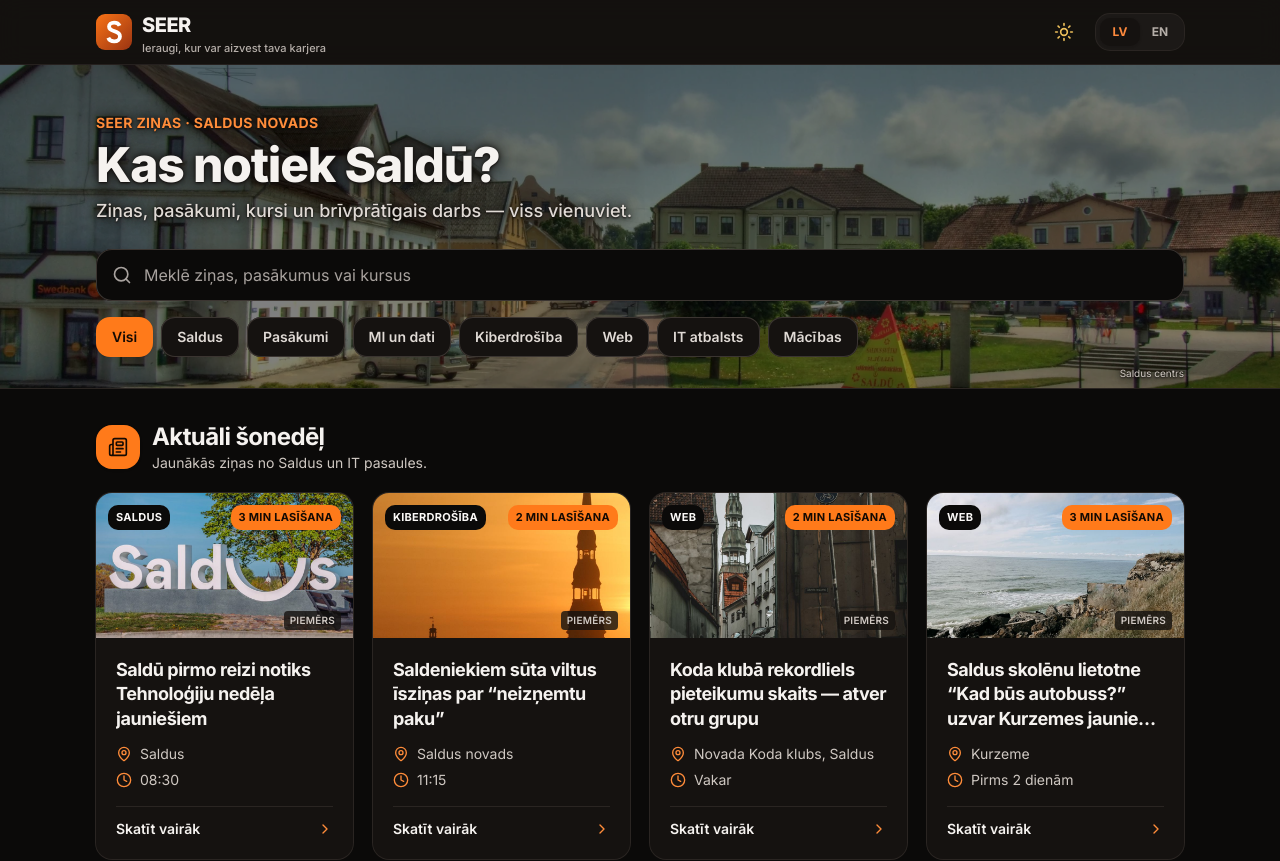
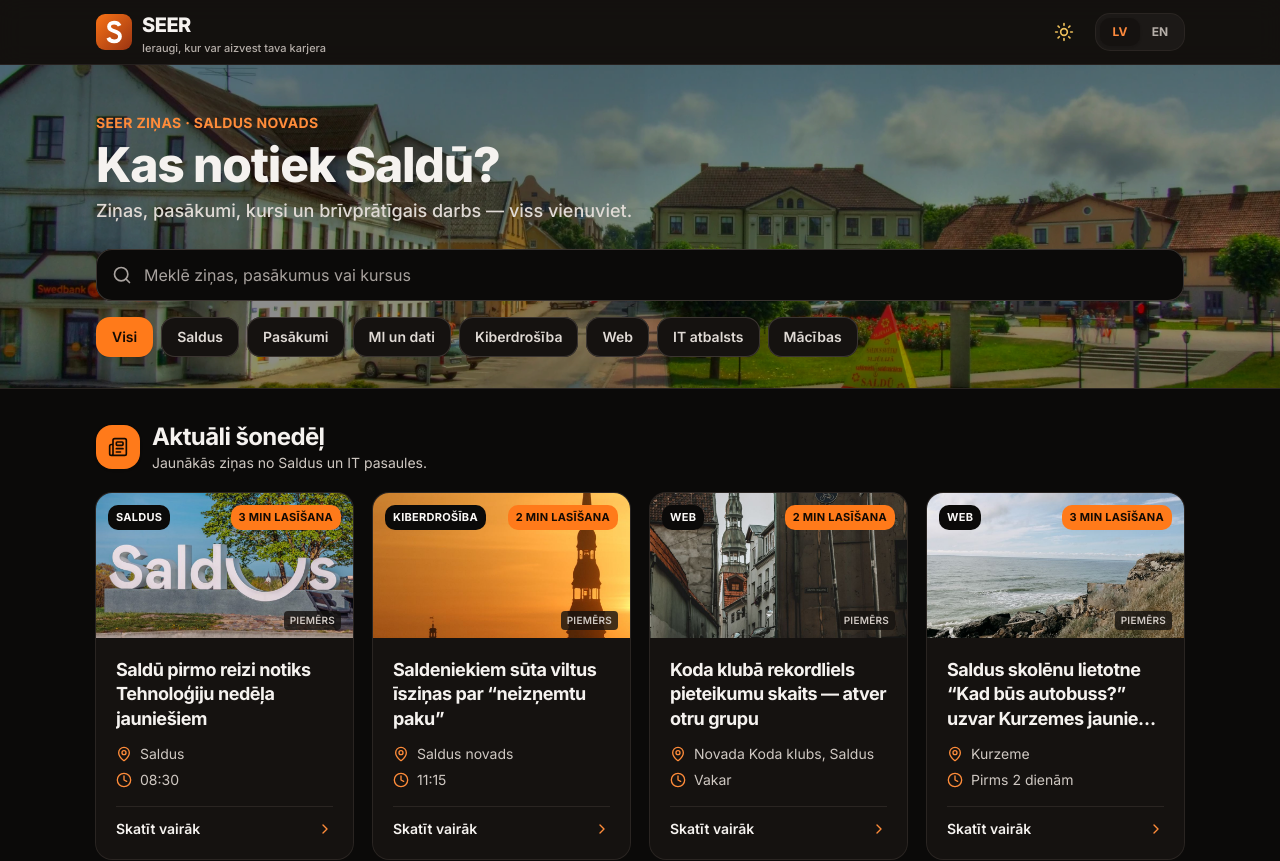
Before and after one commit to EdvardsLinde/Project-Ere, a React (Vite) app: page /news in a window 1280 px wide. Shown: the top 861 px of the page. Built offline with nearby package versions, Linux system fonts and the light colour scheme.

Commit message:
News hero: more saturated photo, no caption, no text halo
Co-Authored-By: Claude Opus 5.5 <noreply@anthropic.com>
Claude-Session: https://claude.ai/code/session_01Q4eRBs9GnLF6MGCxy9wsFT

```diff
--- a/src/features/news/News.tsx
+++ b/src/features/news/News.tsx
@@ -34,11 +34,11 @@ export function News() {
       <section className="relative -mt-5 bg-card pt-8 pb-6 shadow-[0_0_0_100vmax_var(--color-card)] [clip-path:inset(0_-100vmax)] after:absolute after:-inset-x-[100vmax] after:bottom-0 after:h-px after:bg-slate-200 sm:-mt-8 sm:pt-12 sm:pb-8">
         <HeroBackdrop />
         <div className="relative">
-          <p className="on-photo text-xs font-bold tracking-wide text-accent-600 uppercase sm:text-sm">{t.news.heroEyebrow}</p>
+          <p className="text-xs font-bold tracking-wide text-accent-600 uppercase sm:text-sm">{t.news.heroEyebrow}</p>
           <div className="mt-2 flex flex-wrap items-end justify-between gap-x-6 gap-y-2">
             <div>
-              <h1 className="on-photo text-4xl font-extrabold tracking-tight text-slate-900 sm:text-5xl">{t.news.heroTitle}</h1>
-              <p className="on-photo mt-2 text-base font-medium text-slate-700 sm:text-lg">{t.news.heroSubtitle}</p>
+              <h1 className="text-4xl font-extrabold tracking-tight text-slate-900 sm:text-5xl">{t.news.heroTitle}</h1>
+              <p className="mt-2 text-base font-medium text-slate-700 sm:text-lg">{t.news.heroSubtitle}</p>
             </div>
           </div>
 
@@ -106,17 +106,11 @@ export function News() {
 function HeroBackdrop() {
   if (!HERO_PHOTO) return null
   return (
-    <>
-      <div aria-hidden className="pointer-events-none absolute inset-y-0 left-1/2 w-screen -translate-x-1/2 overflow-hidden">
-        <img src={HERO_PHOTO.src} alt="" className="absolute inset-0 size-full object-cover object-[center_45%]" />
-        {/* One even veil over the whole photo (no fades): lighter in light mode, darker in dark mode. */}
-        <div className="absolute inset-0 bg-white/45 dark:bg-black/50" />
-      </div>
-      <p className="on-photo absolute right-0 bottom-2 z-10 text-[10px] text-slate-600">
-        {HERO_PHOTO.caption}
-        {HERO_PHOTO.credit && ` · ${HERO_PHOTO.credit}`}
-      </p>
-    </>
+    <div aria-hidden className="pointer-events-none absolute inset-y-0 left-1/2 w-screen -translate-x-1/2 overflow-hidden">
+      <img src={HERO_PHOTO.src} alt="" className="absolute inset-0 size-full object-cover object-[center_45%] saturate-150" />
+      {/* One even veil over the whole photo (no fades): lighter in light mode, darker in dark mode. */}
+      <div className="absolute inset-0 bg-white/30 dark:bg-black/45" />
+    </div>
   )
 }
 
--- a/src/index.css
+++ b/src/index.css
@@ -200,11 +200,6 @@ body {
   color: var(--color-slate-900);
 }
 
-/* Text placed on a photo: a soft halo in the page colour keeps it readable without darkening the photo. */
-.on-photo {
-  text-shadow: 0 0 18px var(--color-card), 0 0 6px var(--color-card), 0 1px 2px var(--color-card);
-}
-
 /* Subtle orange radial glows for hero backgrounds. */
 .hero-glow {
   background:
```
